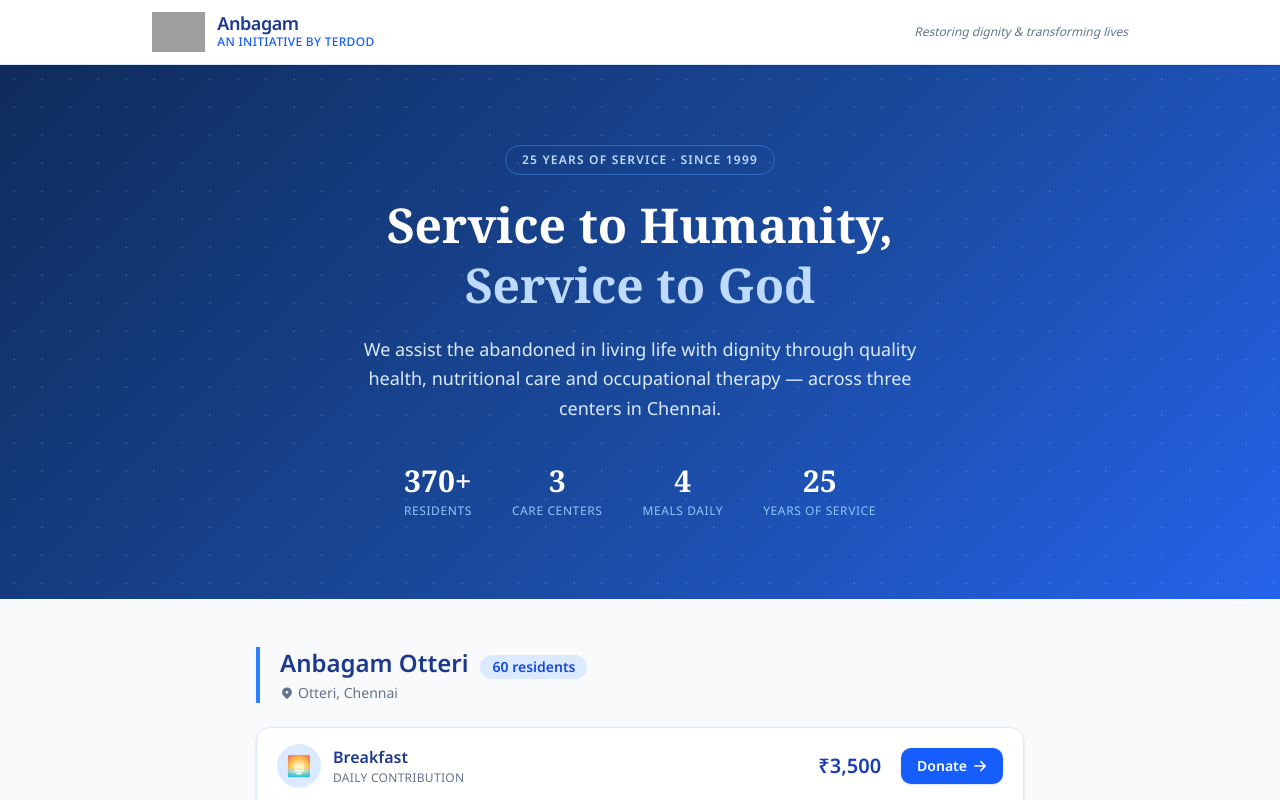
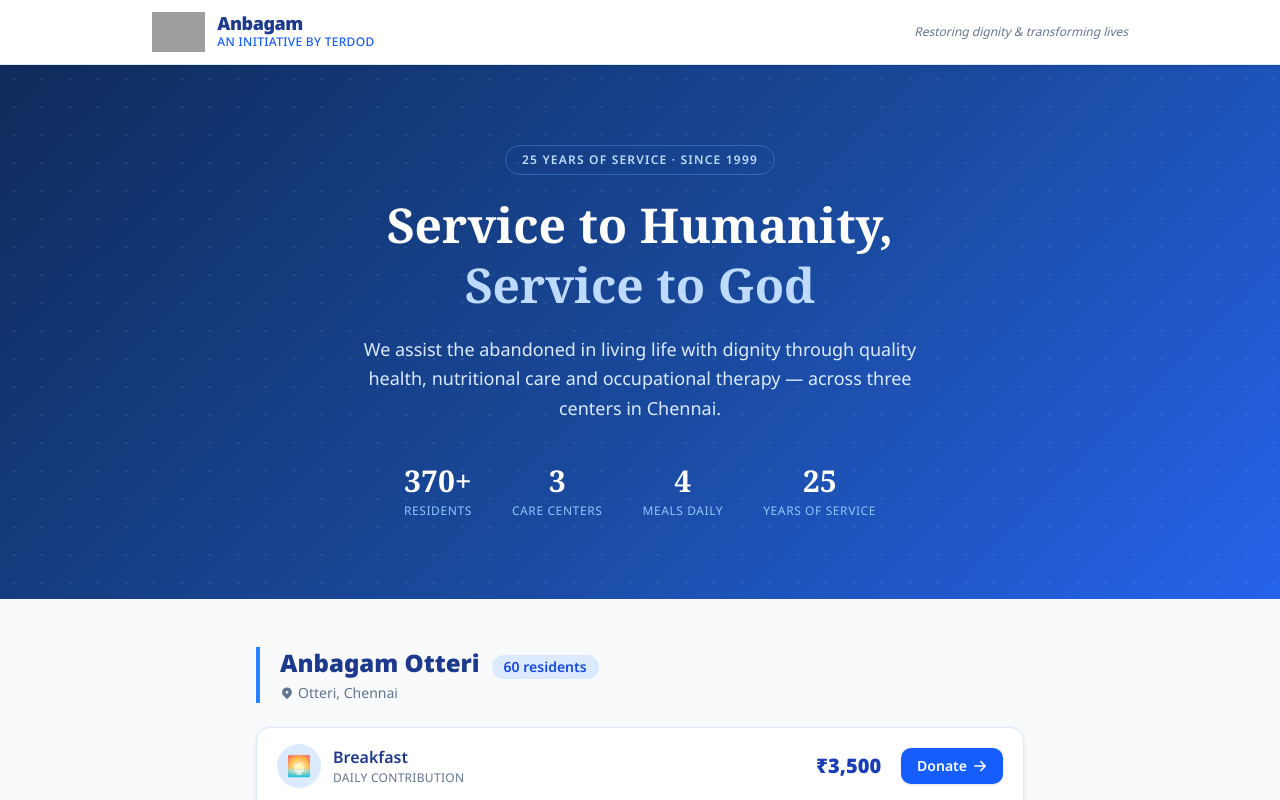
Before and after one commit to varun-raj/anbagam-ngo, a Next.js app: page / in a window 1280 px wide. Shown: the top 800 px of the page. Built offline with nearby package versions, Linux system fonts and the light colour scheme; grey boxes are pictures that could not be loaded.

Commit message:
feat: load Noto Sans weight 900

```diff
--- a/app/globals.css
+++ b/app/globals.css
@@ -1,4 +1,4 @@
-@import url("https://fonts.googleapis.com/css2?family=Noto+Serif:ital,wght@0,400;0,600;0,700;1,400&family=Noto+Sans:wght@300;400;500;600&display=swap");
+@import url("https://fonts.googleapis.com/css2?family=Noto+Serif:ital,wght@0,400;0,600;0,700;1,400&family=Noto+Sans:wght@300;400;500;600;900&display=swap");
 @import "tailwindcss";
 @import "tw-animate-css";
 @import "shadcn/tailwind.css";
```
